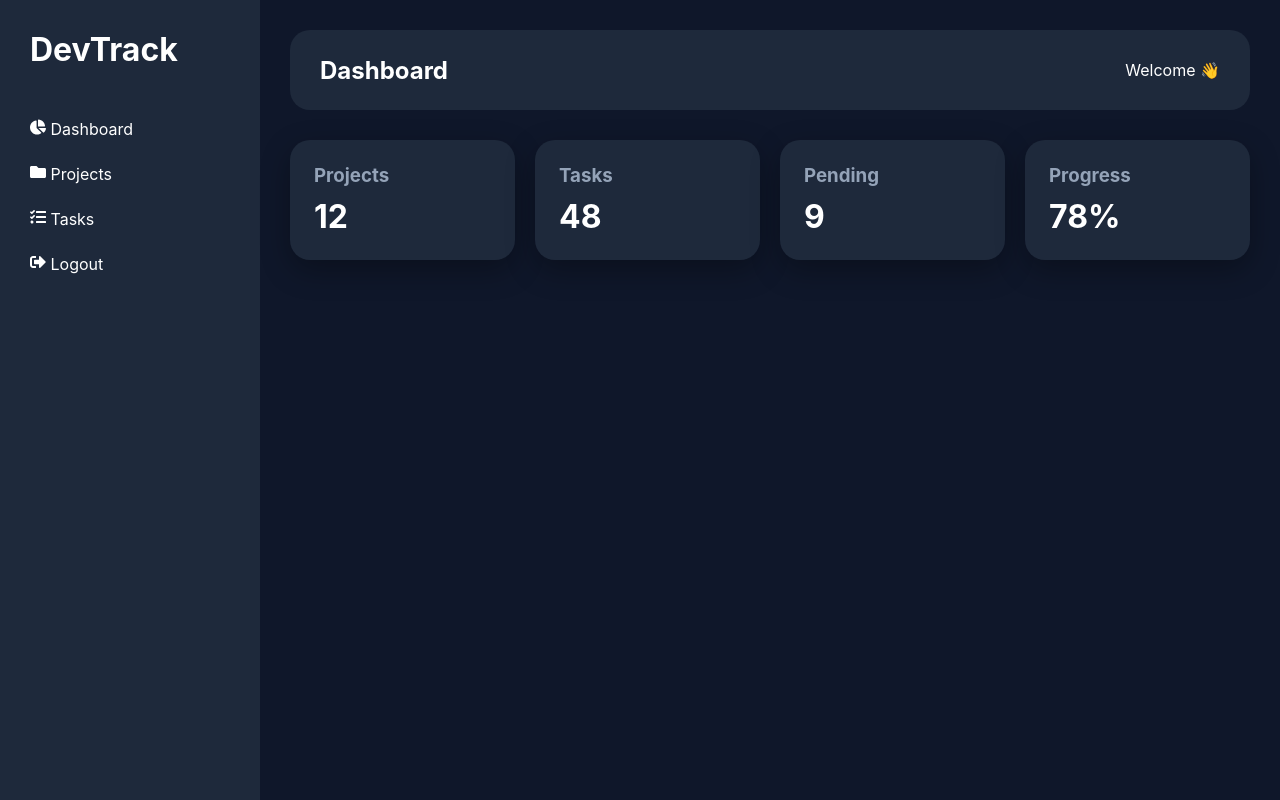
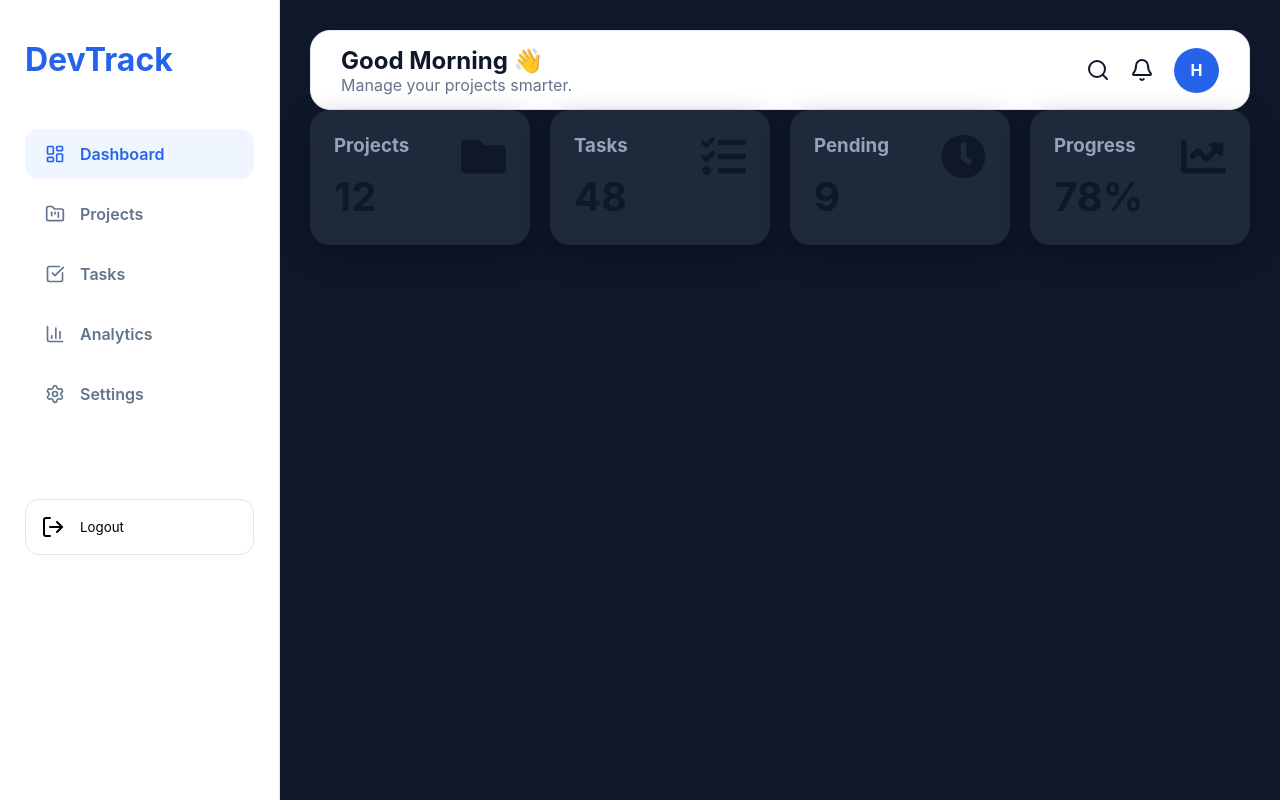
Before and after one commit to Hari-0509/DevTrack, a React app in the folder frontend/: page / in a window 1280 px wide. Built offline with nearby package versions, Linux system fonts and the light colour scheme; sample sign-in values are in the browser's storage; the HTML template or start-up script is replaced by a standard one.

Commit message:
changed the nav and side bar pages

```diff
--- a/frontend/package.json
+++ b/frontend/package.json
@@ -15,6 +15,7 @@
     "@mui/material": "^9.1.1",
     "@tailwindcss/vite": "^4.3.1",
     "axios": "^1.18.0",
+    "framer-motion": "^12.40.0",
     "lucide-react": "^1.18.0",
     "react": "^19.2.6",
     "react-dom": "^19.2.6",
--- a/frontend/src/components/dashboard/DashboardCard.jsx
+++ b/frontend/src/components/dashboard/DashboardCard.jsx
@@ -2,20 +2,50 @@ import Card from "../ui/Card";
 
 function DashboardCard({
   title,
-  value
+  value,
+  icon
 }) {
   return (
     <Card>
-      <h3
+
+      <div
         style={{
-          color: "#94a3b8",
-          marginBottom: "10px"
+          display: "flex",
+          justifyContent:
+            "space-between"
         }}
       >
-        {title}
-      </h3>
+        <div>
 
-      <h1>{value}</h1>
+          <h3
+            style={{
+              color: "#94a3b8"
+            }}
+          >
+            {title}
+          </h3>
+
+          <h1
+            style={{
+              marginTop: "15px",
+              fontSize: "40px"
+            }}
+          >
+            {value}
+          </h1>
+
+        </div>
+
+        <div
+          style={{
+            fontSize: "45px"
+          }}
+        >
+          {icon}
+        </div>
+
+      </div>
+
     </Card>
   );
 }
--- a/frontend/src/components/layout/Navbar.jsx
+++ b/frontend/src/components/layout/Navbar.jsx
@@ -1,22 +1,71 @@
+import {
+  Bell,
+  Search
+} from "lucide-react";
+
 function Navbar() {
   return (
     <div
       style={{
-        background: "#1e293b",
         height: "80px",
+        background: "#ffffff",
+        border:
+          "1px solid #e2e8f0",
         borderRadius: "20px",
-        marginBottom: "30px",
+        padding:
+          "0 30px",
         display: "flex",
-        alignItems: "center",
+        alignItems:
+          "center",
         justifyContent:
-          "space-between",
-        padding: "0 30px"
+          "space-between"
       }}
     >
-      <h2>Dashboard</h2>
+      <div>
+        <h2>
+          Good Morning 👋
+        </h2>
 
-      <div>
-        Welcome 👋
+        <p
+          style={{
+            color: "#64748B"
+          }}
+        >
+          Manage your projects
+          smarter.
+        </p>
+      </div>
+
+      <div
+        style={{
+          display: "flex",
+          gap: "20px",
+          alignItems:
+            "center"
+        }}
+      >
+        <Search />
+        <Bell />
+
+        <div
+          style={{
+            width: "45px",
+            height: "45px",
+            borderRadius:
+              "50%",
+            background:
+              "#2563EB",
+            color: "white",
+            display: "flex",
+            justifyContent:
+              "center",
+            alignItems:
+              "center",
+            fontWeight: "700"
+          }}
+        >
+          H
+        </div>
       </div>
     </div>
   );
--- a/frontend/src/components/layout/Sidebar.jsx
+++ b/frontend/src/components/layout/Sidebar.jsx
@@ -1,24 +1,62 @@
 import {
-  FaChartPie,
-  FaFolder,
-  FaTasks,
-  FaSignOutAlt
-} from "react-icons/fa";
+  LayoutDashboard,
+  FolderKanban,
+  CheckSquare,
+  BarChart3,
+  Settings,
+  LogOut
+} from "lucide-react";
 
-import { Link } from "react-router-dom";
+import {
+  Link,
+  useLocation
+} from "react-router-dom";
 
 function Sidebar() {
+  const location = useLocation();
+
+  const menu = [
+    {
+      title: "Dashboard",
+      icon: LayoutDashboard,
+      path: "/"
+    },
+    {
+      title: "Projects",
+      icon: FolderKanban,
+      path: "/projects"
+    },
+    {
+      title: "Tasks",
+      icon: CheckSquare,
+      path: "/tasks"
+    },
+    {
+      title: "Analytics",
+      icon: BarChart3,
+      path: "/analytics"
+    },
+    {
+      title: "Settings",
+      icon: Settings,
+      path: "/settings"
+    }
+  ];
+
   return (
     <div
       style={{
-        width: "260px",
-        background: "#1e293b",
+        width: "280px",
+        background: "#ffffff",
+        borderRight:
+          "1px solid #e2e8f0",
         minHeight: "100vh",
-        padding: "30px"
+        padding: "40px 25px"
       }}
     >
       <h1
         style={{
+          color: "#2563EB",
           marginBottom: "50px"
         }}
       >
@@ -28,25 +66,76 @@ function Sidebar() {
       <div
         style={{
           display: "flex",
-          flexDirection: "column",
-          gap: "25px"
+          flexDirection:
+            "column",
+          gap: "10px"
         }}
       >
-        <Link to="/">
-          <FaChartPie /> Dashboard
-        </Link>
+        {menu.map((item) => {
 
-        <Link to="/projects">
-          <FaFolder /> Projects
-        </Link>
+          const Icon =
+            item.icon;
 
-        <Link to="/tasks">
-          <FaTasks /> Tasks
-        </Link>
+          const active =
+            location.pathname ===
+            item.path;
 
-        <Link to="/login">
-          <FaSignOutAlt /> Logout
-        </Link>
+          return (
+            <Link
+              key={item.path}
+              to={item.path}
+              style={{
+                display: "flex",
+                alignItems:
+                  "center",
+                gap: "15px",
+                padding:
+                  "15px 20px",
+                borderRadius:
+                  "14px",
+                background:
+                  active
+                    ? "#EFF6FF"
+                    : "transparent",
+                color:
+                  active
+                    ? "#2563EB"
+                    : "#64748B",
+                fontWeight: 600
+              }}
+            >
+              <Icon size={20} />
+              {item.title}
+            </Link>
+          );
+        })}
+      </div>
+
+      <div
+        style={{
+          marginTop: "80px"
+        }}
+      >
+        <button
+          style={{
+            width: "100%",
+            background:
+              "#ffffff",
+            border:
+              "1px solid #e2e8f0",
+            padding: "15px",
+            borderRadius:
+              "14px",
+            cursor: "pointer",
+            display: "flex",
+            gap: "15px",
+            alignItems:
+              "center"
+          }}
+        >
+          <LogOut />
+          Logout
+        </button>
       </div>
     </div>
   );
--- a/frontend/src/index.css
+++ b/frontend/src/index.css
@@ -5,12 +5,12 @@
 }
 
 body {
-  background: #0f172a;
-  color: white;
   font-family:
     Inter,
     "Segoe UI",
     sans-serif;
+  background: #f8fafc;
+  color: #0f172a;
 }
 
 a {
@@ -18,10 +18,7 @@ a {
   color: inherit;
 }
 
-button {
-  font-family: inherit;
-}
-
+button,
 input,
 textarea {
   font-family: inherit;
--- a/frontend/src/pages/Dashboard.jsx
+++ b/frontend/src/pages/Dashboard.jsx
@@ -1,5 +1,11 @@
 import MainLayout from "../layouts/MainLayout";
 import DashboardCard from "../components/dashboard/DashboardCard";
+import {
+  FaFolder,
+  FaTasks,
+  FaClock,
+  FaChartLine
+} from "react-icons/fa";
 
 function Dashboard() {
   return (
@@ -16,23 +22,28 @@ function Dashboard() {
         <DashboardCard
           title="Projects"
           value="12"
+          icon={<FaFolder />}
         />
 
         <DashboardCard
           title="Tasks"
           value="48"
+        icon={<FaTasks />}
         />
 
         <DashboardCard
           title="Pending"
           value="9"
+          icon={<FaClock />}
         />
 
         <DashboardCard
           title="Progress"
           value="78%"
+          icon={<FaChartLine />}
         />
       </div>
+
 
     </MainLayout>
   );
--- a/frontend/src/pages/Tasks.jsx
+++ b/frontend/src/pages/Tasks.jsx
@@ -1,5 +1,18 @@
+import MainLayout from "../layouts/MainLayout";
+
 function Tasks() {
-  return <h1>Tasks Page</h1>;
+  return (
+    <MainLayout>
+      <h1
+        style={{
+          fontSize: "40px",
+          marginBottom: "30px"
+        }}
+      >
+        Tasks
+      </h1>
+    </MainLayout>
+  );
 }
 
 export default Tasks;
```
Also changed, not shown: frontend/src/assets/theme.js (added, +12 -0 lines), 1 other file (tests, documents, lock files or other folders).
